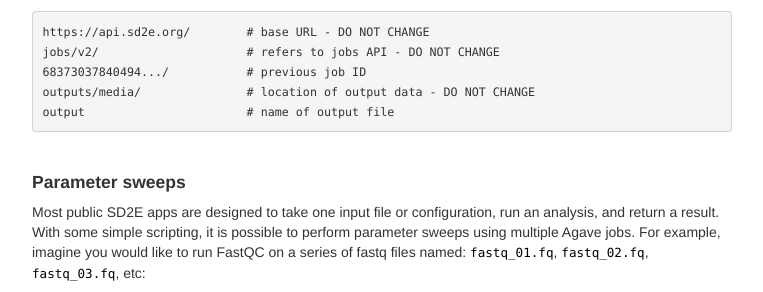
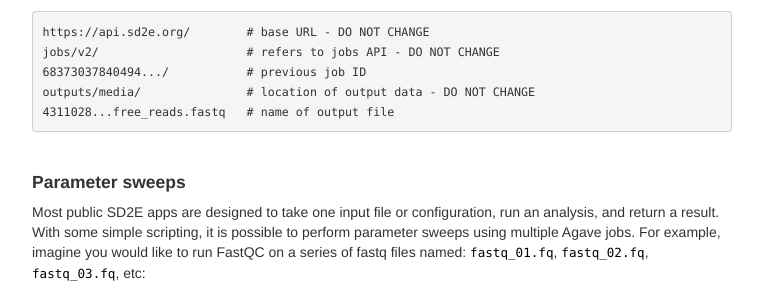
Before and after one commit to SD2E/api-user-guide, a Jekyll site: the page built from docs/advanced_job.md, in a window 1280 px wide and 900 px high, scrolled down 2416 px. Shown: the part 235-527 px from the top of the window, without its empty margins (258-1021 px from the left). Built offline with Jekyll 4.4.1, drawn with Linux system fonts in a browser that asks for light colours.

Commit message:
typo in output data name

````diff
--- a/docs/advanced_job.md
+++ b/docs/advanced_job.md
@@ -156,7 +156,7 @@ https://api.sd2e.org/        # base URL - DO NOT CHANGE
 jobs/v2/                     # refers to jobs API - DO NOT CHANGE
 68373037840494.../           # previous job ID
 outputs/media/               # location of output data - DO NOT CHANGE
-output                       # name of output file
+4311028...free_reads.fastq   # name of output file
 ```
 
 <br>
````
